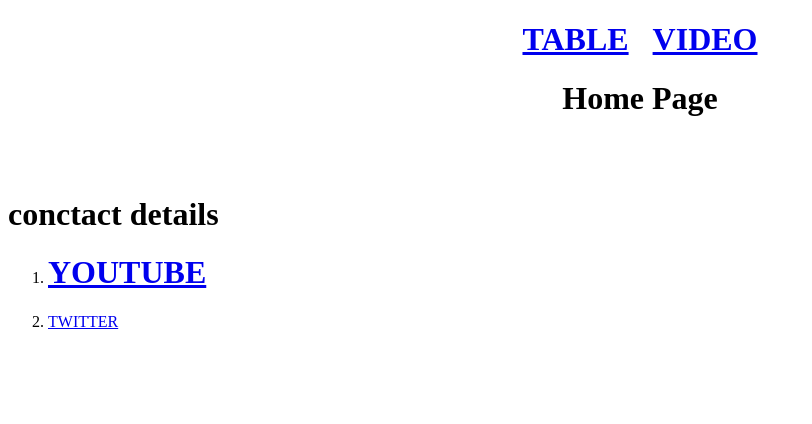
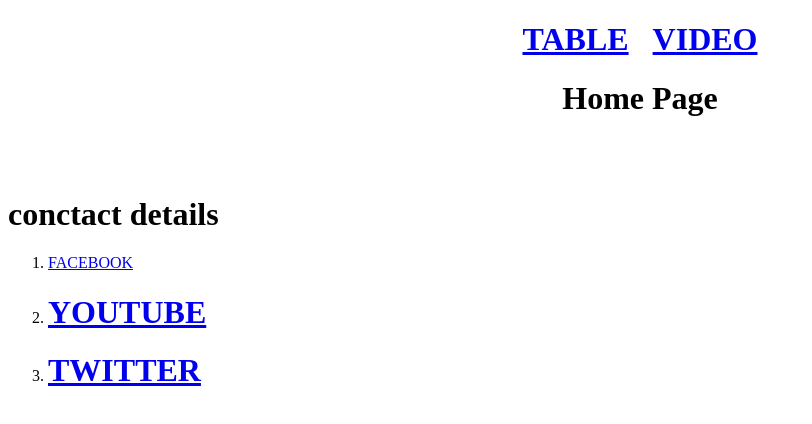
Before and after one commit to ishanak1602/ishanak1602.github.io, a plain HTML site: page index.html in a window 1280 px wide. Shown: the whole page, without its empty margins (0-812 px from the left). Drawn offline with Linux system fonts and the light colour scheme.

Commit message:
Update index.html

```diff
--- a/index.html
+++ b/index.html
@@ -11,7 +11,7 @@
 <br>
 <h1>conctact details</h1><ol><li> <a href="https://www.facebook.com/" target="_blank><h1>FACEBOOK</h1></a></li>
 <li> <a href="https://www.youtube.com/" target="_blank"><h1>YOUTUBE</h1></a></li>
-<li> <a href="https://www.twitter.com/" target="_blank><h1>TWITTER</h1></a></li>
+<li> <a href="https://www.twitter.com/" target="_blank"><h1>TWITTER</h1></a></li>
 </ol>
 
 </body>
```
